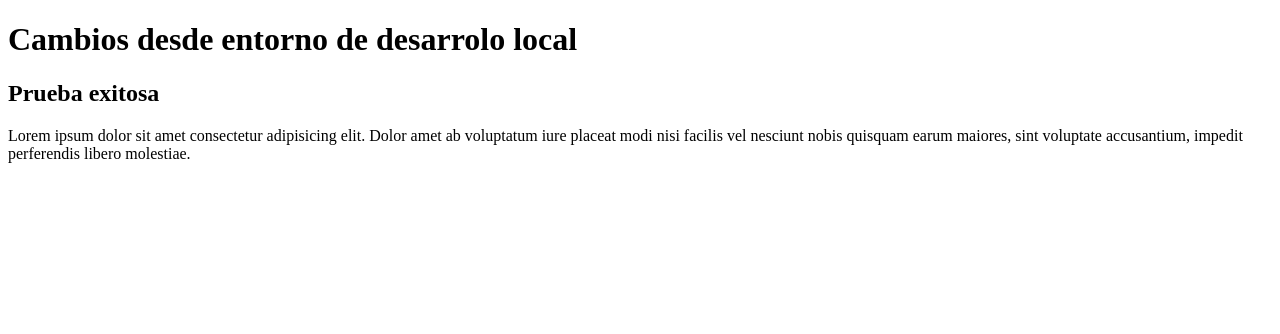
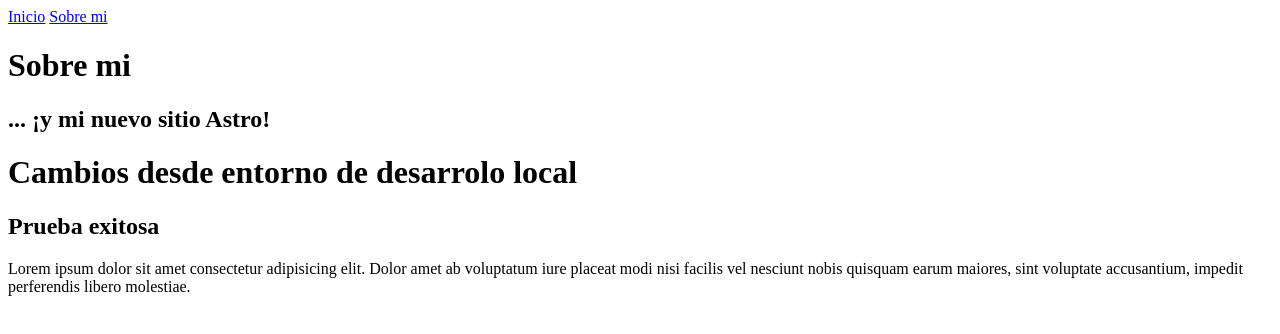
Before and after one commit to informatica3drc-sys/Daniel_Astro, an Astro site: page / in a window 1280 px wide. Built offline with nearby package versions, Linux system fonts and the light colour scheme; Astro itself is replaced by a stand-in of ours.

Commit message:
Se agrega una segunda página así como links de navegación

```diff
--- a/src/pages/index.astro
+++ b/src/pages/index.astro
@@ -11,6 +11,13 @@
 		<title>Astro</title>
 	</head>
 	<body>
+		<a href="/">Inicio</a>
+		<a href="/about/">Sobre mi</a>
+
+		<h1>Sobre mi</h1>
+		<h2>... ¡y mi nuevo sitio Astro!</h2>
+
+
 		<h1>Cambios desde entorno de desarrolo local</h1>
 		<h2>Prueba exitosa</h2>
 		<p>Lorem ipsum dolor sit amet consectetur adipisicing elit. Dolor amet ab voluptatum iure placeat modi nisi facilis vel nesciunt nobis quisquam earum maiores, sint voluptate accusantium, impedit perferendis libero molestiae.</p>
```
Also changed, not shown: src/pages/about.astro (added, +20 -0 lines).
